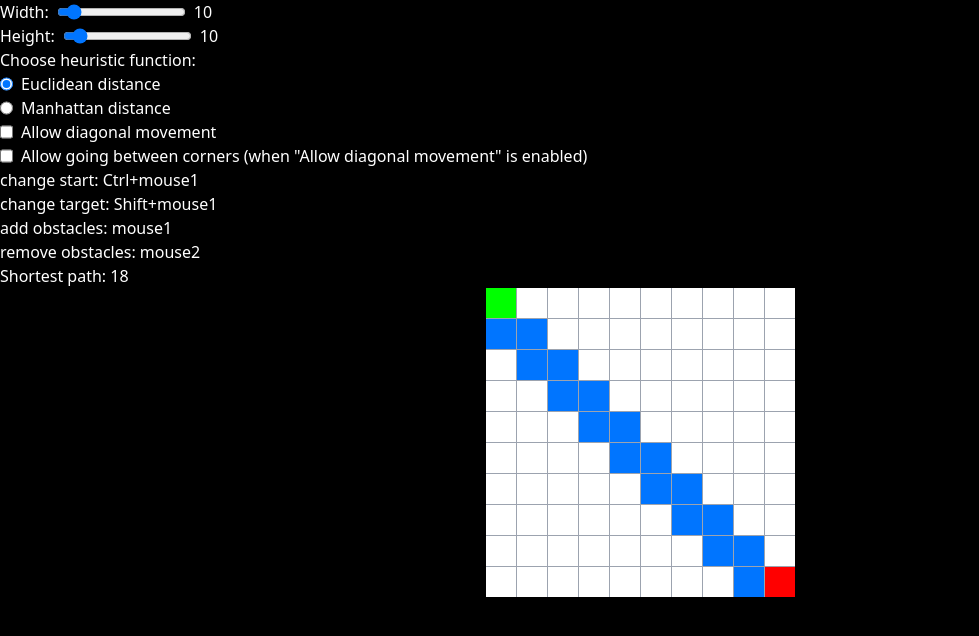
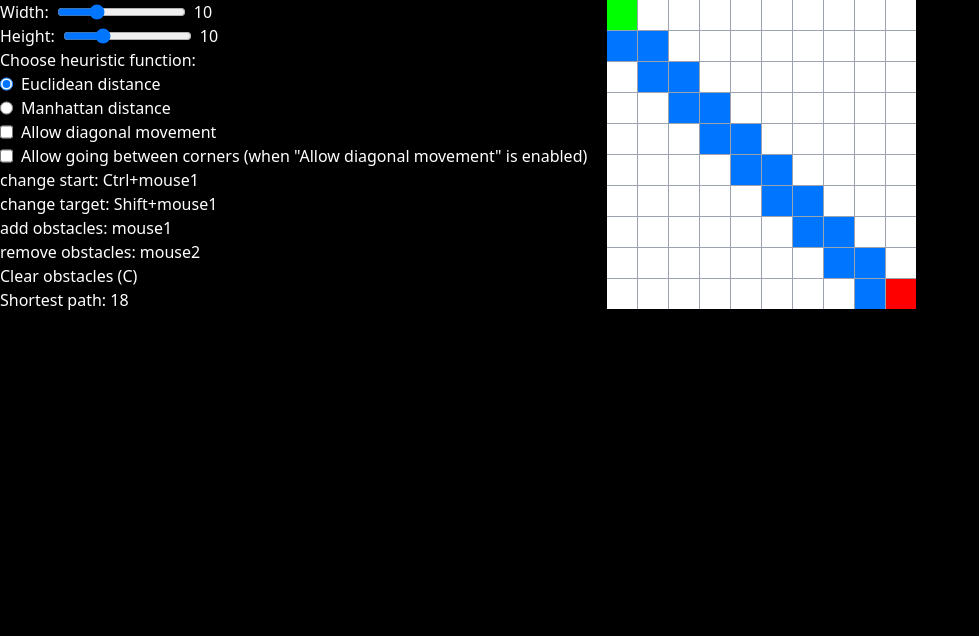
Before and after one commit to Dmytro-Leonov/AStarReactJS, a React (Vite) app: page / in a window 1280 px wide. Shown: the top 636 px of the page, without its empty margins (0-979 px from the left). Built offline with nearby package versions, Linux system fonts and the light colour scheme.

Commit message:
Add ability to clear all obstacles

```diff
--- a/src/components/AStar.jsx
+++ b/src/components/AStar.jsx
@@ -23,6 +23,16 @@ export default function AStar() {
     setStart(0);
     setTarget(width * height - 1);
   }, [width, height]);
+
+  useEffect(() => {
+    const handleKeyDown = (e) => {
+      if (e.code === "KeyC") {
+        clearObstacles();
+      }
+    };
+    window.addEventListener("keydown", handleKeyDown);
+    return () => window.removeEventListener("keydown", handleKeyDown);
+  });
 
   /**
    * @param {number} node - Node
@@ -289,6 +299,10 @@ export default function AStar() {
     }
   }
 
+  function clearObstacles() {
+    setObstacles(new Set());
+  }
+
   /**
    * @param {number} node - Node
    * @returns {string} - Color of the node
@@ -308,14 +322,14 @@ export default function AStar() {
   }
 
   return (
-    <div>
+    <div className="flex gap-5">
       <div>
         <div className="flex gap-2 items-center">
           <p>Width:</p>
           <input
             type="range"
             min={2}
-            max={100}
+            max={30}
             value={width}
             onChange={(e) => setWidth(+e.target.value)}
           />
@@ -326,7 +340,7 @@ export default function AStar() {
           <input
             type="range"
             min={2}
-            max={100}
+            max={30}
             value={height}
             onChange={(e) => setHeight(+e.target.value)}
           />
@@ -386,10 +400,13 @@ export default function AStar() {
           <p>remove obstacles: mouse2</p>
         </div>
         <div>
+          <button onClick={clearObstacles}>Clear obstacles (C)</button>
+        </div>
+        <div>
           <p>Shortest path: {path.size ? path.size - 1 : "-"}</p>
         </div>
       </div>
-      <div className="flex items-center w-full justify-center">
+      <div className="">
         <div
           style={{
             display: "grid",
```
